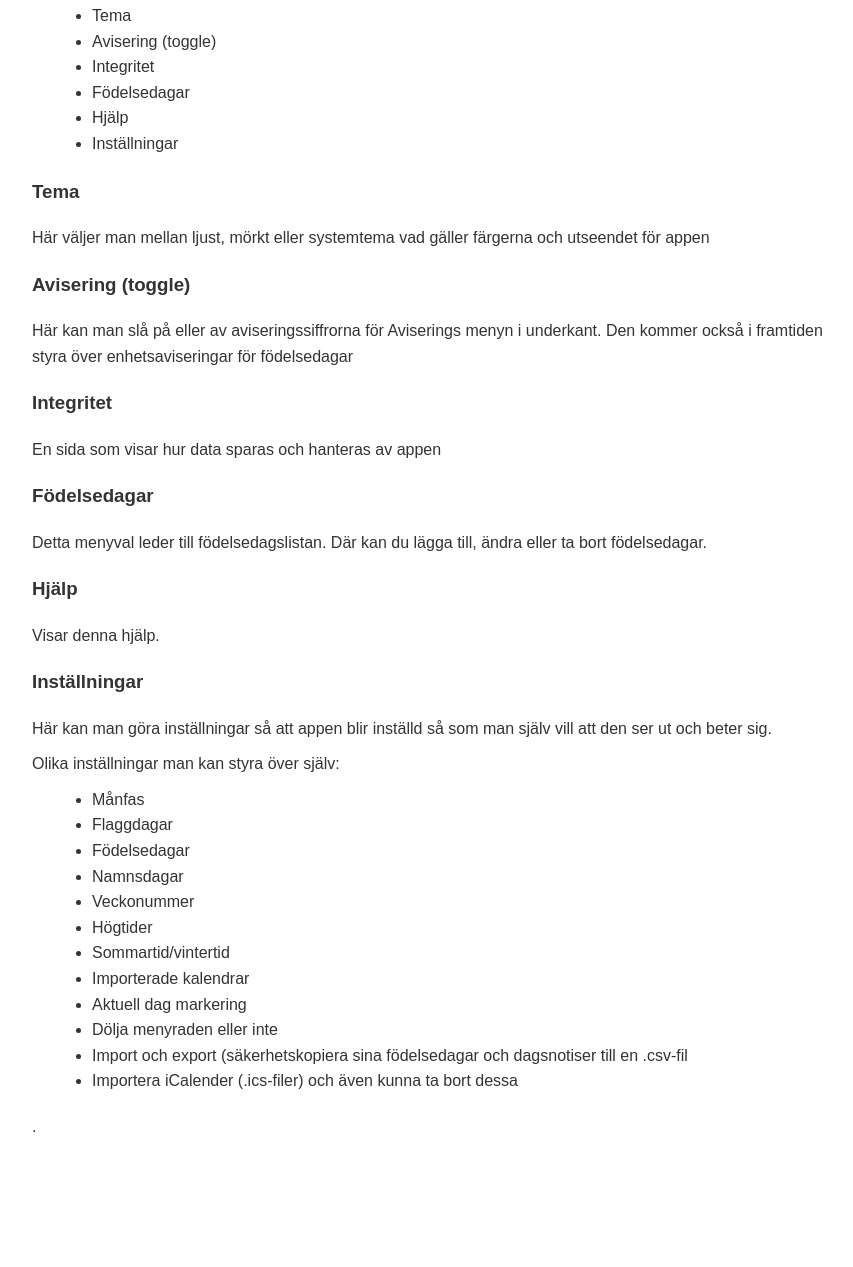
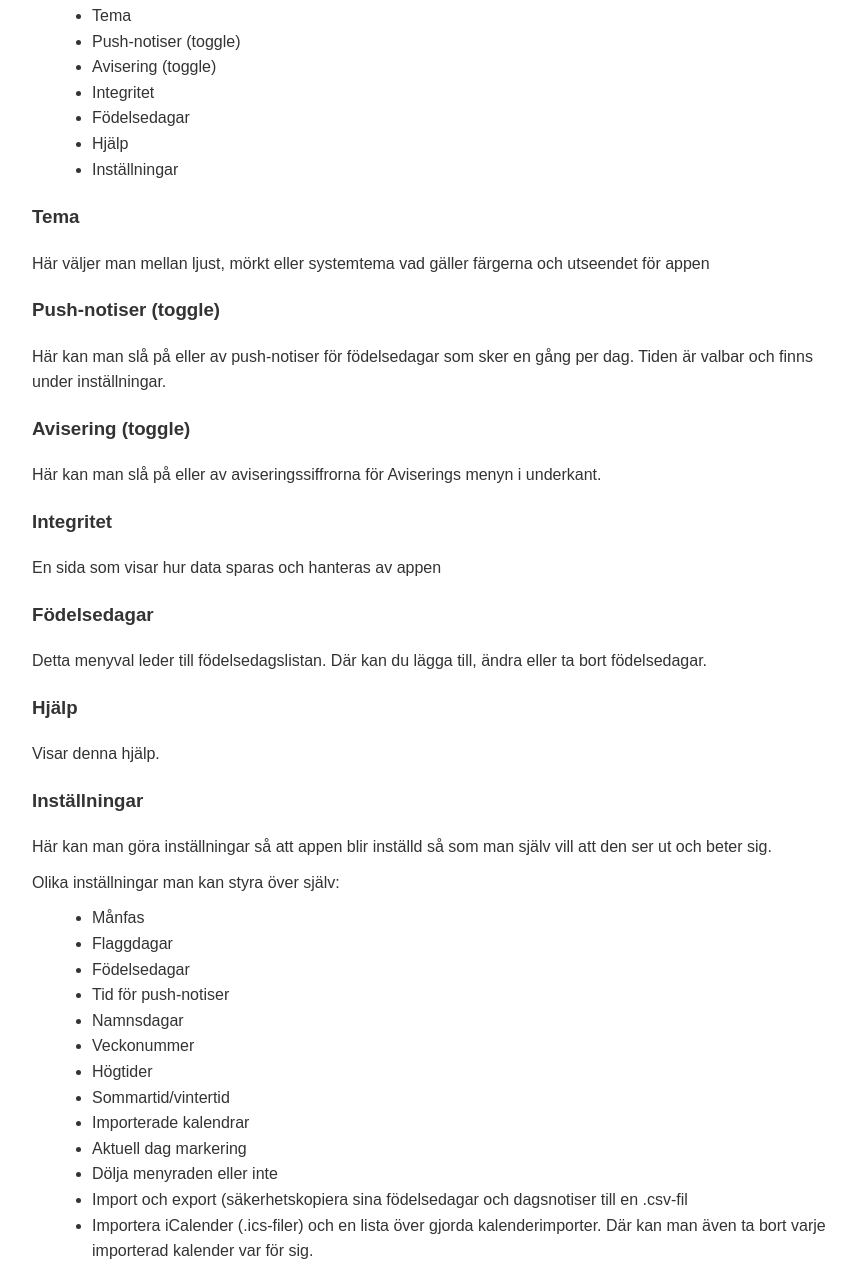
Before and after one commit to netflimp/almanacka, a plain HTML site: page help.html in a window 1280 px wide. Shown: the part 1325-2592 px from the top of the page, without its empty margins (208-1061 px from the left). Before the commit the page ends 2505 px from the top, so only its background shows below. Drawn offline with Linux system fonts and the light colour scheme.

Commit message:
Update help.html with recent changes and additions

```diff
--- a/help.html
+++ b/help.html
@@ -31,7 +31,7 @@
 <body>
 
 <h1>Hjälp för Almanacka</h1>
-<p><strong>Senast uppdaterad:</strong> 2026-04-15</p>
+<p><strong>Senast uppdaterad:</strong> 2026-04-18</p>
 
 <p>Denna hjälp beskriver hur appen Almancka av netflimparr fungerar.</p>
 <p>Appen har i nederkant fyra olika knappar som leder till varsitt fönster vars funktioner beskrivs nedan.</p>
@@ -77,6 +77,7 @@
 <p>Menyns olika undermenyner:</p>
 <ul>
     <li>Tema</li>
+    <li>Push-notiser (toggle)</li>
     <li>Avisering (toggle)</li>
     <li>Integritet</li>
     <li>Födelsedagar</li>
@@ -87,8 +88,11 @@
 <h3>Tema</h3>
 <p>Här väljer man mellan ljust, mörkt eller systemtema vad gäller färgerna och utseendet för appen</p>
 
+<h3>Push-notiser (toggle)</h3>
+<p>Här kan man slå på eller av push-notiser för födelsedagar som sker en gång per dag. Tiden är valbar och finns under inställningar.</p>
+
 <h3>Avisering (toggle)</h3>
-<p>Här kan man slå på eller av aviseringssiffrorna för Aviserings menyn i underkant. Den kommer också i framtiden styra över enhetsaviseringar för födelsedagar</p>
+<p>Här kan man slå på eller av aviseringssiffrorna för Aviserings menyn i underkant.</p>
 
 <h3>Integritet</h3>
 <p>En sida som visar hur data sparas och hanteras av appen</p>
@@ -106,6 +110,7 @@
     <li>Månfas</li>
     <li>Flaggdagar</li>
     <li>Födelsedagar</li>
+    <li>Tid för push-notiser</li>
     <li>Namnsdagar</li>
     <li>Veckonummer</li>
     <li>Högtider</li>
@@ -114,7 +119,7 @@
     <li>Aktuell dag markering</li>
     <li>Dölja menyraden eller inte</li>
     <li>Import och export (säkerhetskopiera sina födelsedagar och dagsnotiser till en .csv-fil</li>
-    <li>Importera iCalender (.ics-filer) och även kunna ta bort dessa</li>
+    <li>Importera iCalender (.ics-filer) och en lista över gjorda kalenderimporter. Där kan man även ta bort varje importerad kalender var för sig.</li>
 </ul>
 
 
```
